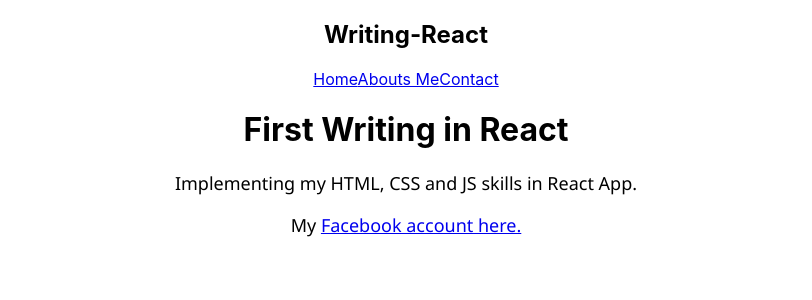
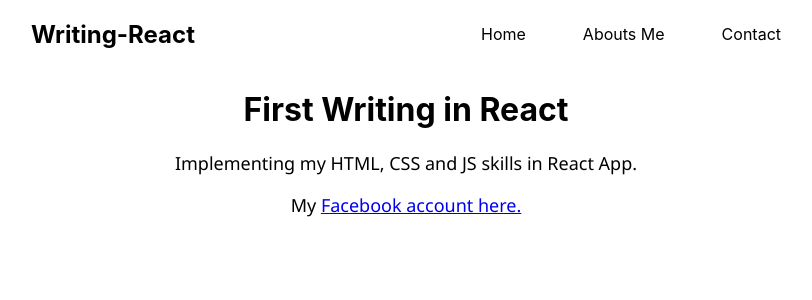
Before and after one commit to Rej327/First-writing-in-React-App, a React (Create React App) app: page / in a window 1280 px wide. Shown: the top 300 px of the page, without its empty margins (234-1046 px from the left). Built offline with nearby package versions, Linux system fonts and the light colour scheme.

Commit message:
Adding basic styles

```diff
--- a/src/App.css
+++ b/src/App.css
@@ -22,3 +22,26 @@ p {
   font-family: "Segoe UI", Tahoma, Geneva, Verdana, sans-serif;
   font-size: large;
 }
+
+.navbar {
+  display: flex;
+  justify-content: space-between;
+  align-items: center;
+  max-width: 750px;
+  margin: auto;
+}
+
+.links {
+  min-width: 300px;
+  display: flex;
+  justify-content: space-between;
+}
+
+.links a {
+  text-decoration: none;
+  color: black;
+}
+
+.links a:hover {
+  color: rgb(1, 117, 117);
+}
```
Also changed, not shown: src/logo.svg (deleted).
